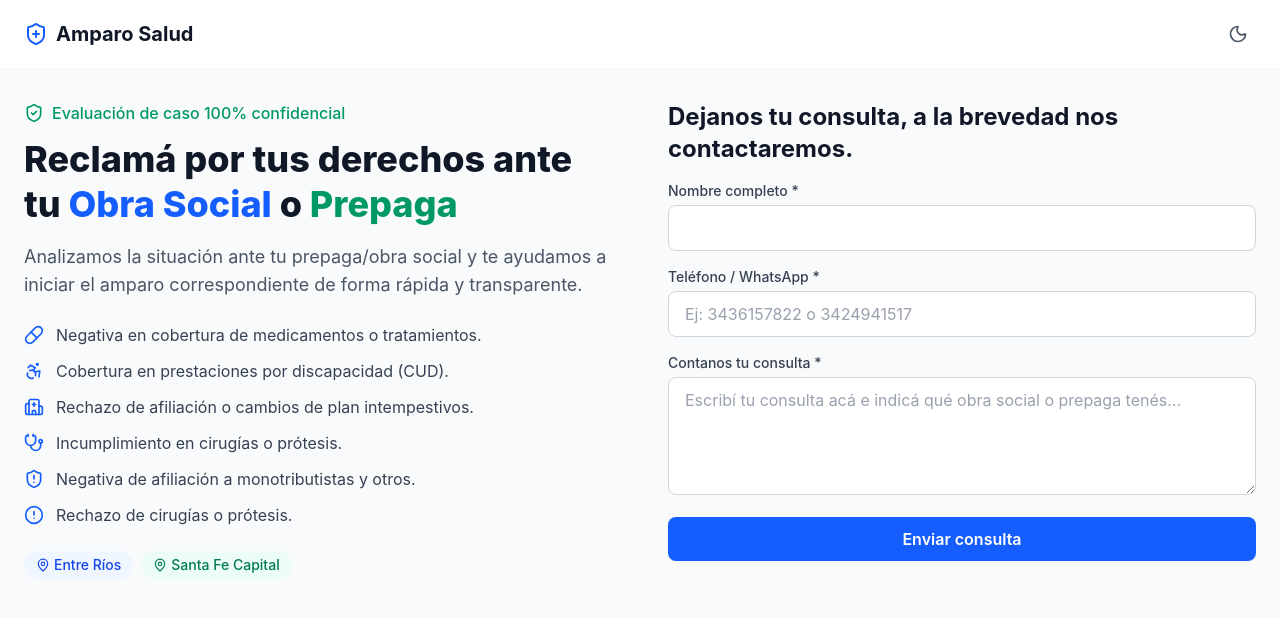
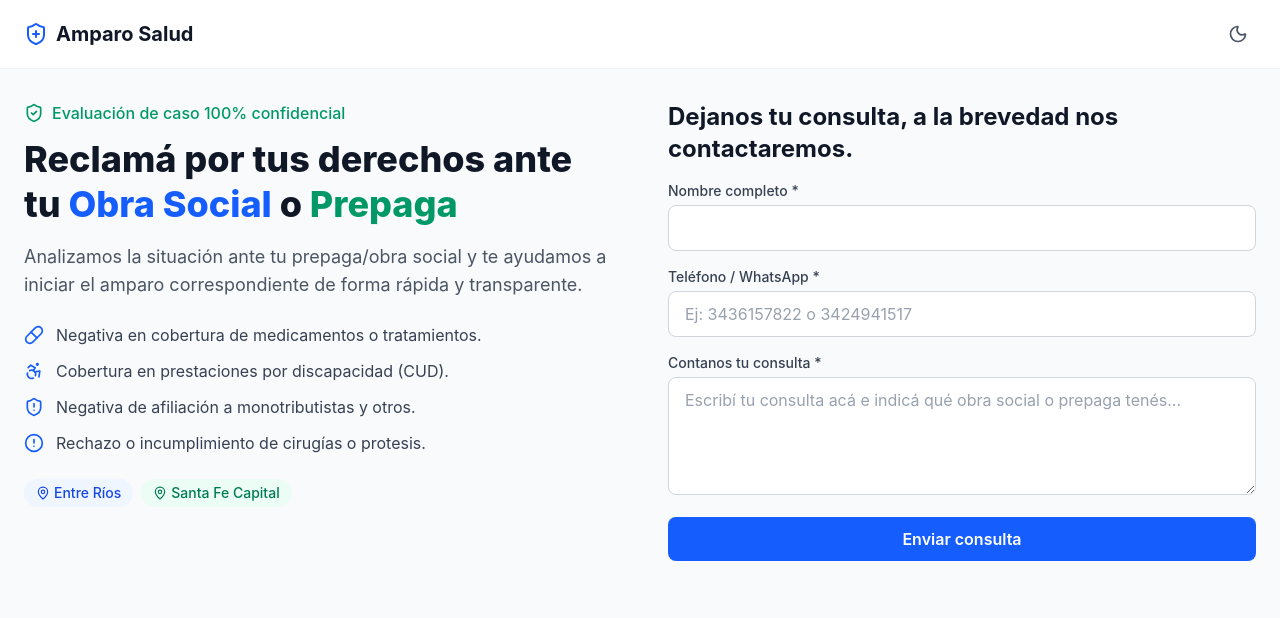
Before and after one commit to Mati69lbt/Amparos.salud, a React (Vite) app: page / in a window 1280 px wide. Shown: the top 618 px of the page. Built offline with nearby package versions, Linux system fonts and the light colour scheme; no server answers.

Commit message:
refactor: mejorar la estructura y formato del componente Hero

```diff
--- a/src/components/Hero.jsx
+++ b/src/components/Hero.jsx
@@ -1,14 +1,33 @@
-import { Accessibility, AlertCircle, Hospital, MapPin, Pill, ShieldAlert, ShieldCheck, Stethoscope } from 'lucide-react'
-import ContactForm from './ContactForm'
+import {
+  Accessibility,
+  AlertCircle,
+  Hospital,
+  MapPin,
+  Pill,
+  ShieldAlert,
+  ShieldCheck,
+  Stethoscope,
+} from "lucide-react";
+import ContactForm from "./ContactForm";
 
 const CASOS = [
-  { icon: Pill, texto: 'Negativa en cobertura de medicamentos o tratamientos.' },
-  { icon: Accessibility, texto: 'Cobertura en prestaciones por discapacidad (CUD).' },
-  { icon: Hospital, texto: 'Rechazo de afiliación o cambios de plan intempestivos.' },
-  { icon: Stethoscope, texto: 'Incumplimiento en cirugías o prótesis.' },
-  { icon: ShieldAlert, texto: 'Negativa de afiliación a monotributistas y otros.' },
-  { icon: AlertCircle, texto: 'Rechazo de cirugías o prótesis.' },
-]
+  {
+    icon: Pill,
+    texto: "Negativa en cobertura de medicamentos o tratamientos.",
+  },
+  {
+    icon: Accessibility,
+    texto: "Cobertura en prestaciones por discapacidad (CUD).",
+  },
+  {
+    icon: ShieldAlert,
+    texto: "Negativa de afiliación a monotributistas y otros.",
+  },
+  {
+    icon: AlertCircle,
+    texto: "Rechazo o incumplimiento de cirugías o protesis.",
+  },
+];
 
 const Hero = () => {
   return (
@@ -22,11 +41,13 @@ const Hero = () => {
         {/*  prepaga u obra social */}
 
         <h1 className="text-3xl sm:text-4xl font-extrabold text-gray-900 dark:text-white leading-tight">
-  Reclamá por tus derechos ante tu{' '}
-  <span className="text-blue-600 dark:text-blue-400">Obra Social</span>{' '}
-  o{' '}
-  <span className="text-emerald-600 dark:text-emerald-400">Prepaga</span>
-</h1>
+          Reclamá por tus derechos ante tu{" "}
+          <span className="text-blue-600 dark:text-blue-400">Obra Social</span>{" "}
+          o{" "}
+          <span className="text-emerald-600 dark:text-emerald-400">
+            Prepaga
+          </span>
+        </h1>
 
         <p className="mt-4 text-lg text-gray-600 dark:text-gray-300">
           Analizamos la situación ante tu prepaga/obra social y te ayudamos a
@@ -35,8 +56,14 @@ const Hero = () => {
 
         <ul className="mt-6 space-y-3">
           {CASOS.map(({ icon: Icon, texto }) => (
-            <li key={texto} className="flex items-start gap-3 text-gray-700 dark:text-gray-300">
-              <Icon size={20} className="mt-0.5 shrink-0 text-blue-600 dark:text-blue-400" />
+            <li
+              key={texto}
+              className="flex items-start gap-3 text-gray-700 dark:text-gray-300"
+            >
+              <Icon
+                size={20}
+                className="mt-0.5 shrink-0 text-blue-600 dark:text-blue-400"
+              />
               <span>{texto}</span>
             </li>
           ))}
@@ -58,7 +85,7 @@ const Hero = () => {
         <ContactForm />
       </div>
     </section>
-  )
-}
+  );
+};
 
-export default Hero
+export default Hero;
```
